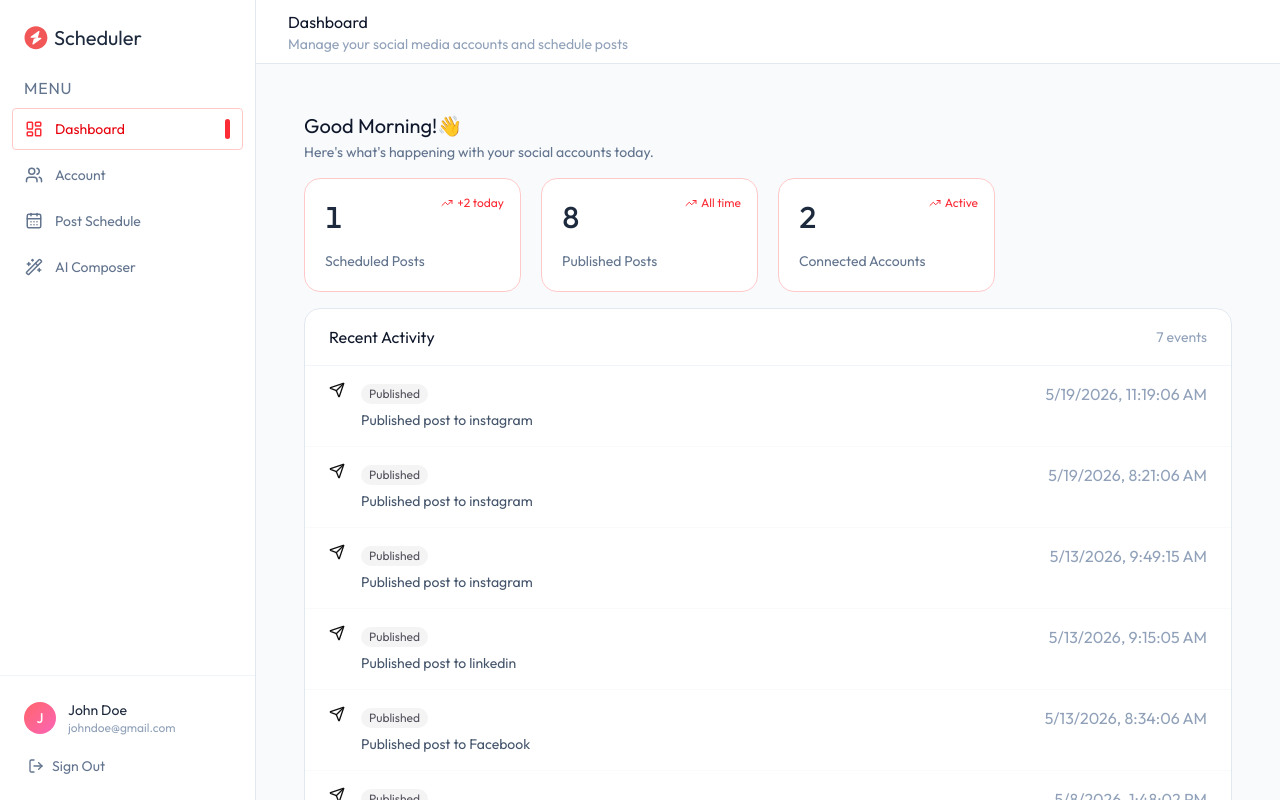
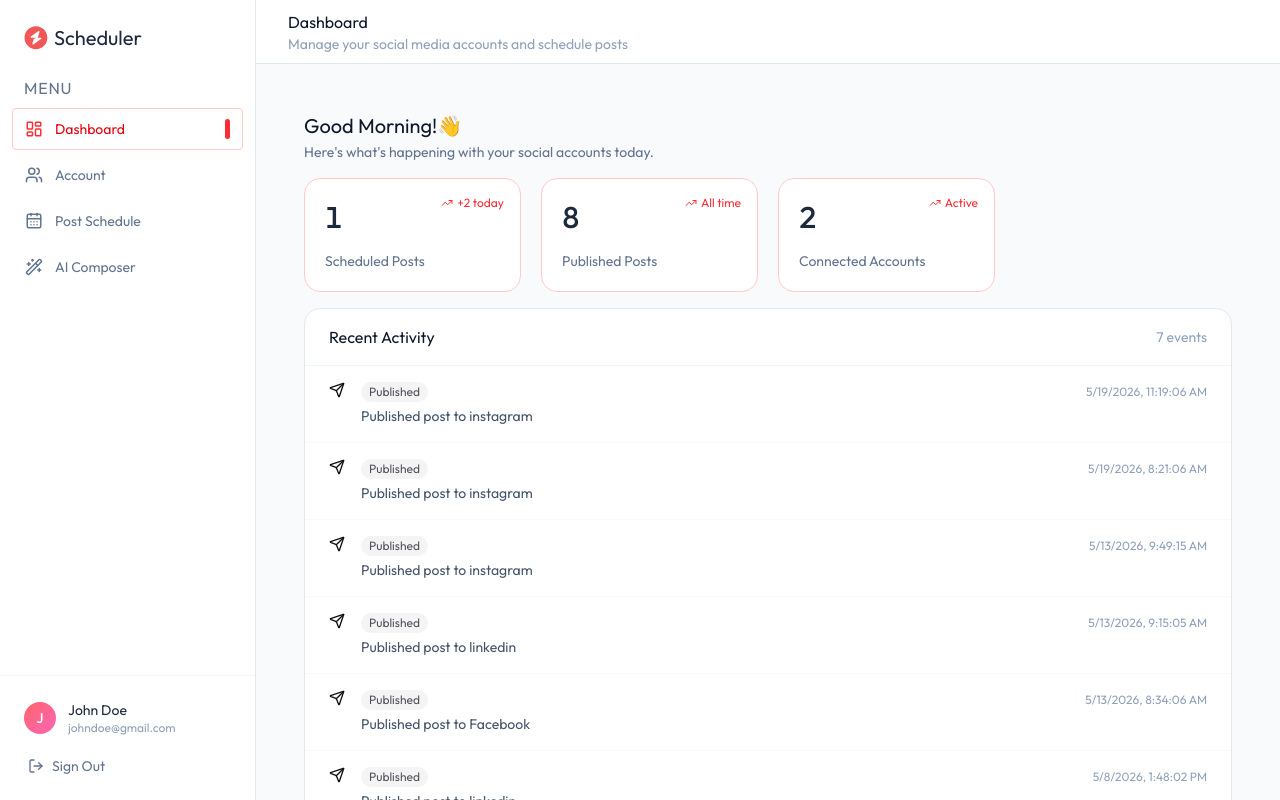
Before and after one commit to TanvirHassan369/Social-Media-Automation-Platform, a React (Vite) app in the folder client/: page /dashboard in a window 1280 px wide. Built offline with nearby package versions, Linux system fonts and the light colour scheme.

Commit message:
fix the error in dashboard and acccount file

```diff
--- a/client/src/components/PlatformPickerModal.tsx
+++ b/client/src/components/PlatformPickerModal.tsx
@@ -3,7 +3,7 @@ import { PLATFORMS } from "../assets/assets";
 
 interface PlatformPickerModelProps {
   connectedIds: string[];
-  connecting: string[] | null;
+  connecting: string | null;
   onClose: () => void;
   onConnect: (platformId: string) => void;
 }
--- a/client/src/pages/Dashboard.tsx
+++ b/client/src/pages/Dashboard.tsx
@@ -124,7 +124,7 @@ const Dashboard = () => {
                     <span className="text-xs px-2 py-0.5 rounded-full bg-zinc-100 text-zinc-600">
                       Published
                     </span>
-                    <span className="tsxt-xs text-slate-400 shirnk-0">
+                    <span className="text-xs text-slate-400 shirnk-0">
                       {new Date(activity.createdAt).toLocaleString()}
                     </span>
                   </div>
```
